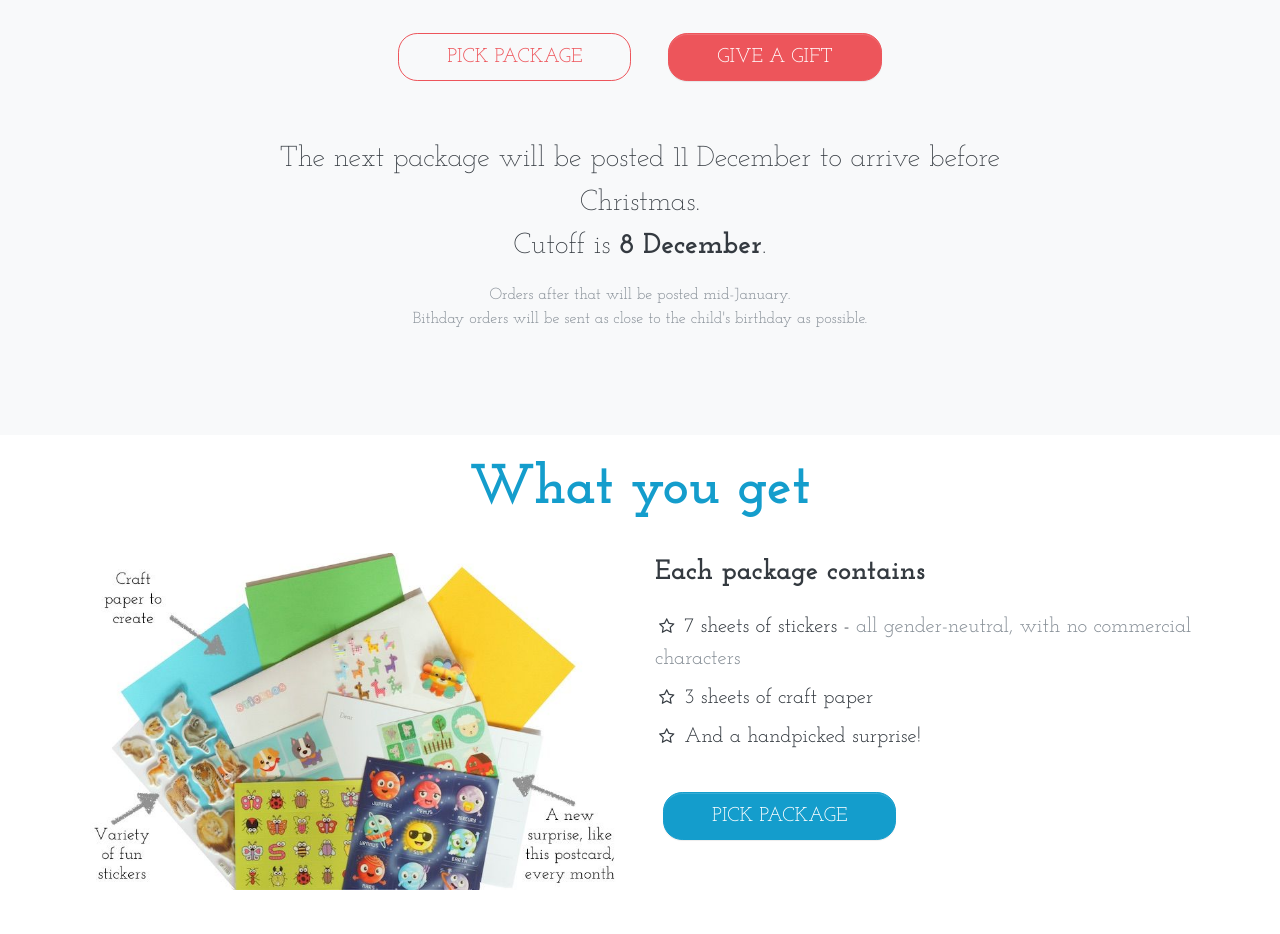
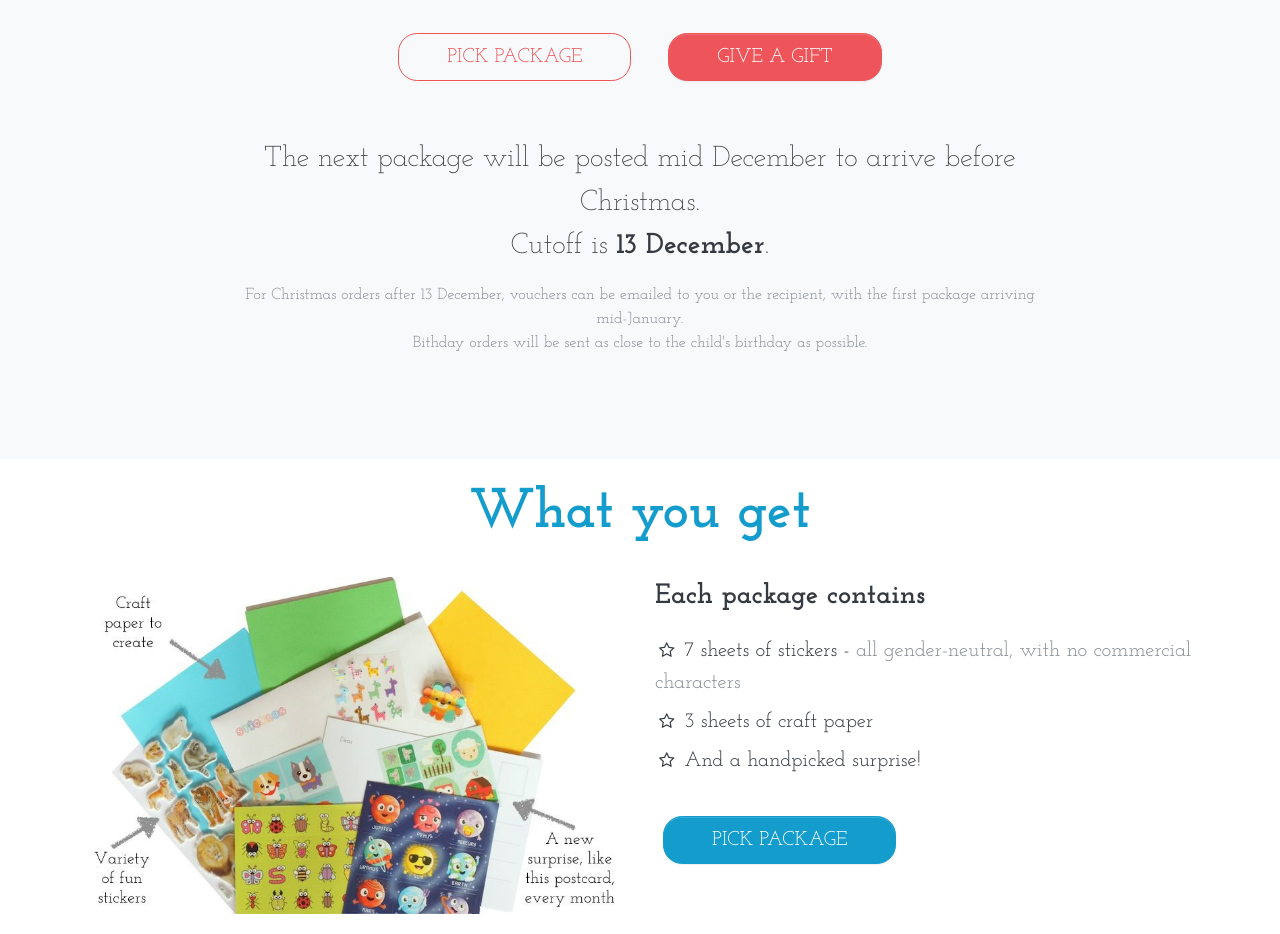
Before and after one commit to stickles/stickles.github.io, a website: page index.html in a window 1280 px wide. Shown: the part 960-1894 px from the top of the page. Drawn offline with Linux system fonts and the light colour scheme.

Commit message:
Updated Christmas cutoff dates

```diff
--- a/index.html
+++ b/index.html
@@ -114,16 +114,16 @@
       <div class="row">
         <div class="col-md-9 mx-auto my-4 text-center">
           <p class="lead mb-0 display-6">
-            The next package will be posted 11 December to arrive before Christmas.
+            The next package will be posted mid December to arrive before Christmas.
             <!-- TODO: Update date -->
           </p>
           <p class="lead display-6 mt-0">
-            Cutoff is <strong class="font-weight-bold">8 December</strong>.
+            Cutoff is <strong class="font-weight-bold">13 December</strong>.
             <!-- TODO: Update date -->
           </p>
           <p class="mb-0 text-muted">
-            Orders after that will be posted mid-January.
-            <!-- TODO: Update date -->
+            For Christmas orders after 13 December, vouchers can be emailed to you or the recipient, with the first package arriving mid-January.
+            <!-- TODO: Update date . Orders after that will be posted mid-Feburary. -->
           </p>
           <p class="mt-0 text-muted">
             Bithday orders will be sent as close to the child's birthday as possible.
```
Also changed, not shown: buy.html (+1 -1 lines).
